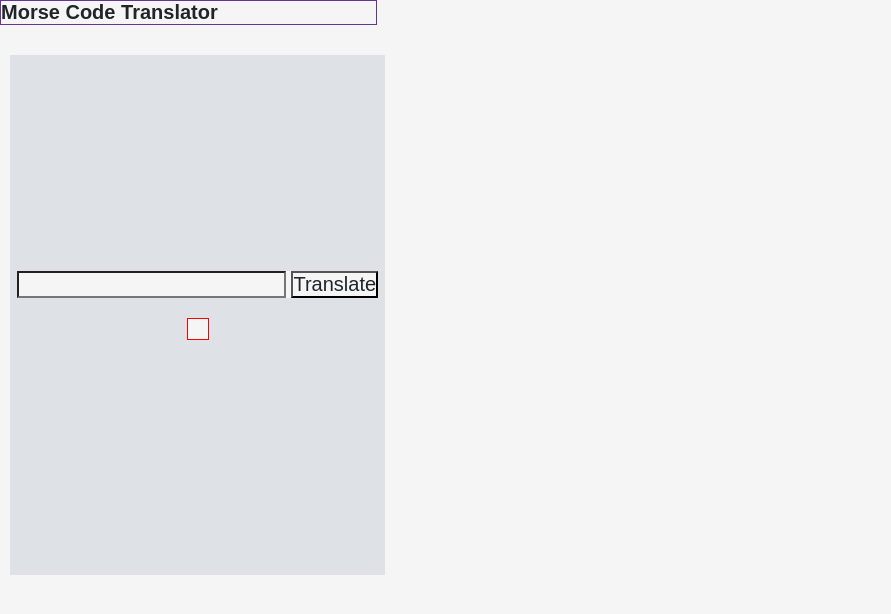
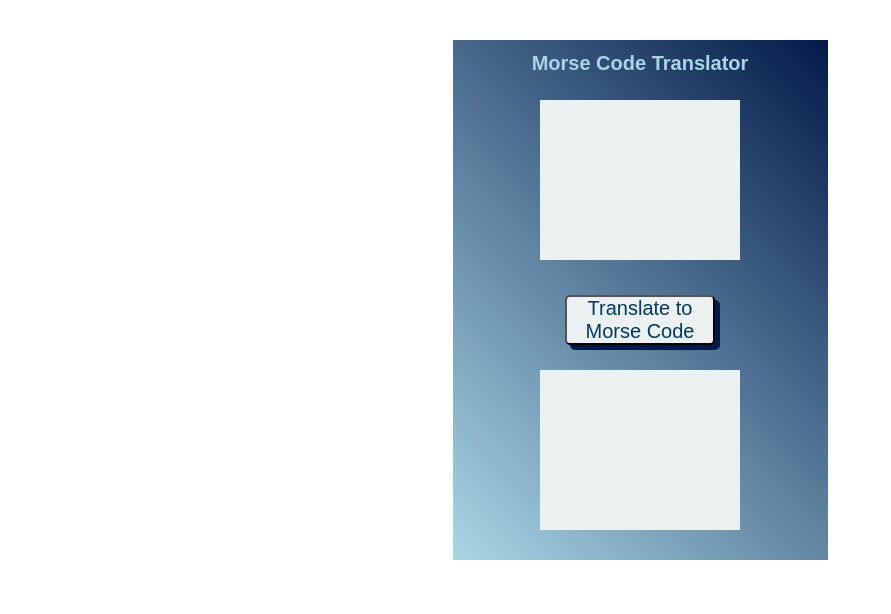
Before and after one commit to rupalirami/morse-code-project, a website with bundled scripts: page index.html in a window 1280 px wide. Shown: the whole page, without its empty margins (0-891 px from the left). Built offline with nearby package versions, Linux system fonts and the light colour scheme.

Commit message:
HTML and SCSS formatting done

```diff
--- a/index.html
+++ b/index.html
@@ -7,12 +7,12 @@
     <link rel="stylesheet" href="./index.css">
 </head>
 <body>
-    <h1>Morse Code Translator</h1>
 
     <section class="translator">
+        <h1 class="translator__heading">Morse Code Translator</h1>
         <form class="translator__input">
             <input type="text"/>
-            <button type="submit" id="translate-btn">Translate</button>
+            <button type="submit" id="translate-button">Translate to Morse Code</button>
         </form>
         <div class="translator__output"></div>
     </section>
--- a/index.scss
+++ b/index.scss
@@ -1,23 +1,19 @@
 $fontFamily: sans-serif, Arial, Helvetica;
 $backgroundColor: whitesmoke;
-$translatorBackgroundColor: #dee2e6;
-$displayBackgroundColor: #adb5bd;
-$shadowColor: #6c757d;
+$backgroundColor1: #A9D6E5;
+$backgroundColor2: #021A4A;
+$displayBackgroundColor: #EBF0F1;
+$shadowColor: #021A4A;
 $regularFontColor: #212529;
-$resultsFontColor: #457b9d;
-$inputsFontColor: #6c757d;
-$buttonLightGrey: #e9ecef;
-$buttonBlue: #457b9d;
+$buttonFontColor: #013A63;
+
 
 * { // * start
-    margin: 0;
-    padding: 0;
+    margin: auto;
+    padding-top: 20px;
     font-family: sans-serif, Arial, Helvetica;
-    background-color: $backgroundColor;
     color: $regularFontColor;
     font-size: 20px;
-    // border-radius: 10px;
-    // border: 2px solid $shadowColor;
 } // * end
 
 main {
@@ -26,32 +22,68 @@ main {
     display: flex;
     flex-direction: column;
 }
-h1 {
-    border: 1px solid rebeccapurple;
-    width: 375px;
-    justify-content: center;
-    align-items: center;
-    align-self: center;
-}
+
 .translator {
     display: flex;
     flex-direction: column;
-    // border: 2px solid black;
-    // border-radius: 25px;
-    background-color: $translatorBackgroundColor;
+    background: linear-gradient(45deg, $backgroundColor1, $backgroundColor2);
+    padding: 0;
     width: 375px;
     height: 65vh;
-    margin: 30px 10px 10px 10px;
-    justify-content: center;
+    margin: auto;
+    // margin: 10px 10px 10px 10px;
+    justify-content: space-between;
     align-items: center;
     justify-items: center;
 
+    &__heading {
+        color: $backgroundColor1;
+        width: 375px;
+        margin-left: auto;
+        margin-right: auto;
+        padding: 0;
+        text-align: center;
+    }
+
+    &__input { // &__input start
+        display: flex;
+        flex-direction: column;
+        padding: 0;
+        // background-color: $translatorBackgroundColor;
+        gap: 20px;
+    }
+
+    input {
+        background-color: $displayBackgroundColor;
+        height: 20vh;
+        width: 200px;
+        padding: 0;
+        border: none;
+    }
+    #translate-button { // button start
+        background-color: $displayBackgroundColor;
+        color: $buttonFontColor;
+        border-radius: 5px;
+        width: 150px;
+        text-align: center; // centers text in a
+        // margin: auto;
+        margin-top: 15px;
+        padding: 0;
+        box-shadow: 5px 5px $shadowColor;
+    } // button end
+
+    #translate-button:active { // .button:active start
+        box-shadow: 8px 6px $shadowColor;
+    }
+
     &__output { // &__output start
-        border: 1px solid red;
-        background-color: $backgroundColor;
+        background-color: $displayBackgroundColor;
         justify-content: center;
         align-items:flex-start;
-        padding: 10px;
-        margin: 20px 10px 20px 10px;
+        padding: 0;
+        margin: auto;
+        margin-bottom: 30px;
+        height: 20vh;
+        width: 200px;
     }
 }
```
Also changed, not shown: index.css, 1 other file.
